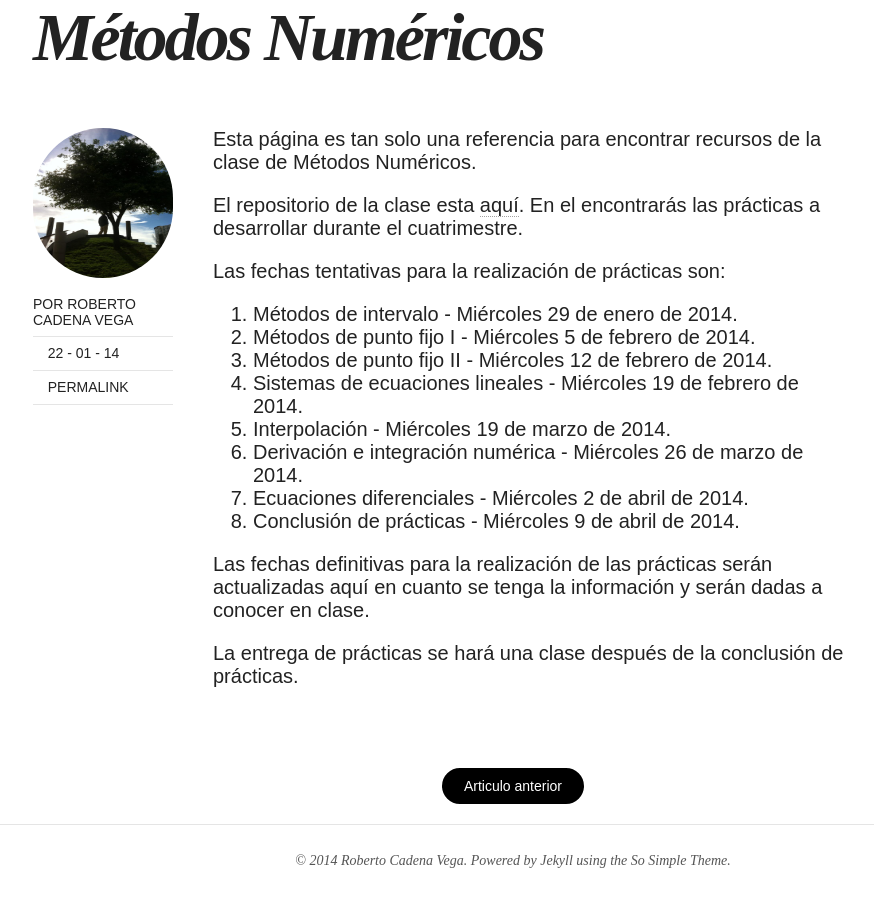
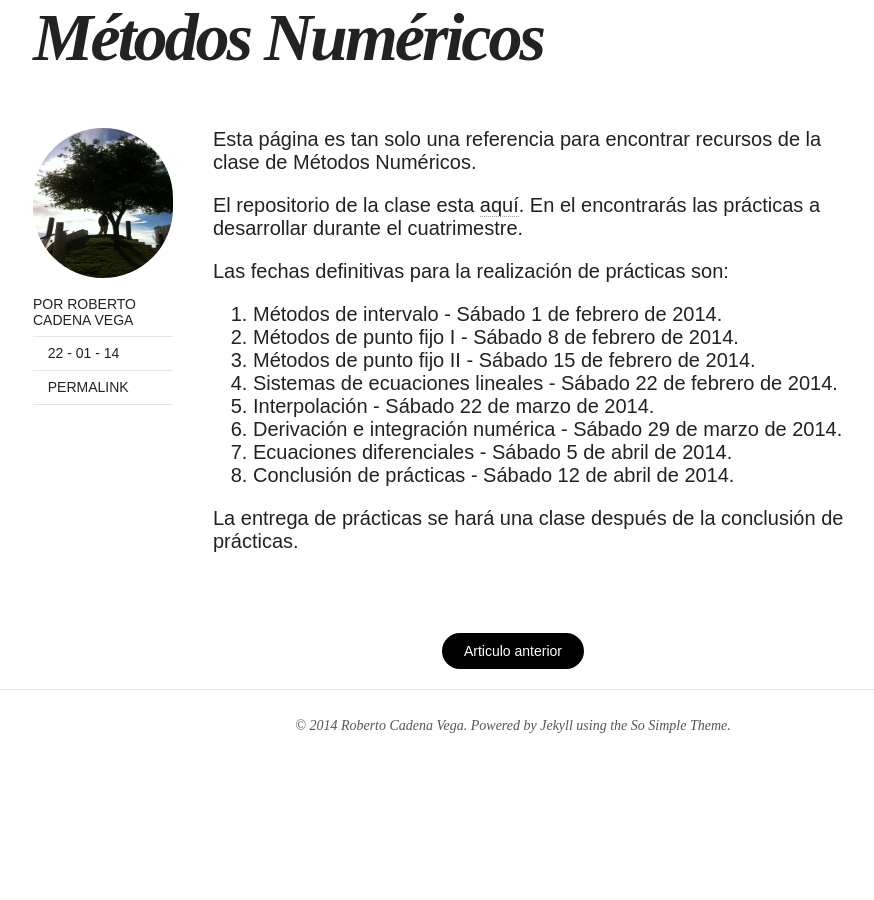
Before and after one commit to cad3na/robblack007.github.io, a Jekyll site: the page built from _posts/2014-01-22-metodos-numericos.md, in a window 1280 px wide and 900 px high, scrolled down 737 px. Shown: the whole window, without its empty margins (127-1001 px from the left). Built offline with Jekyll 4.4.1, drawn with Linux system fonts in a browser that asks for light colours; nearby versions of some CDN libraries; after the commit the page ends 1573 px from its top, so only the background shows below that.

Commit message:
Se dan las fehcas definitivas para la realizacion de las practicas de Metodos Numericos

```diff
--- a/_posts/2014-01-22-metodos-numericos.md
+++ b/_posts/2014-01-22-metodos-numericos.md
@@ -13,17 +13,15 @@ Esta página es tan solo una referencia para encontrar recursos de la clase de M
 
 El repositorio de la clase esta [aquí](https://github.com/robblack007/clase-metodos-numericos). En el encontrarás las prácticas a desarrollar durante el cuatrimestre.
 
-Las fechas tentativas para la realización de prácticas son:
+Las fechas definitivas para la realización de prácticas son:
 
-1. Métodos de intervalo - Miércoles 29 de enero de 2014.
-2. Métodos de punto fijo I - Miércoles 5 de febrero de 2014.
-3. Métodos de punto fijo II - Miércoles 12 de febrero de 2014.
-4. Sistemas de ecuaciones lineales - Miércoles 19 de febrero de 2014.
-5. Interpolación - Miércoles 19 de marzo de 2014.
-6. Derivación e integración numérica - Miércoles 26 de marzo de 2014.
-7. Ecuaciones diferenciales - Miércoles 2 de abril de 2014.
-8. Conclusión de prácticas - Miércoles 9 de abril de 2014.
-
-Las fechas definitivas para la realización de las prácticas serán actualizadas aquí en cuanto se tenga la información y serán dadas a conocer en clase.
+1. Métodos de intervalo - Sábado 1 de febrero de 2014.
+2. Métodos de punto fijo I - Sábado 8 de febrero de 2014.
+3. Métodos de punto fijo II - Sábado 15 de febrero de 2014.
+4. Sistemas de ecuaciones lineales - Sábado 22 de febrero de 2014.
+5. Interpolación - Sábado 22 de marzo de 2014.
+6. Derivación e integración numérica - Sábado 29 de marzo de 2014.
+7. Ecuaciones diferenciales - Sábado 5 de abril de 2014.
+8. Conclusión de prácticas - Sábado 12 de abril de 2014.
 
 La entrega de prácticas se hará una clase después de la conclusión de prácticas.
```
